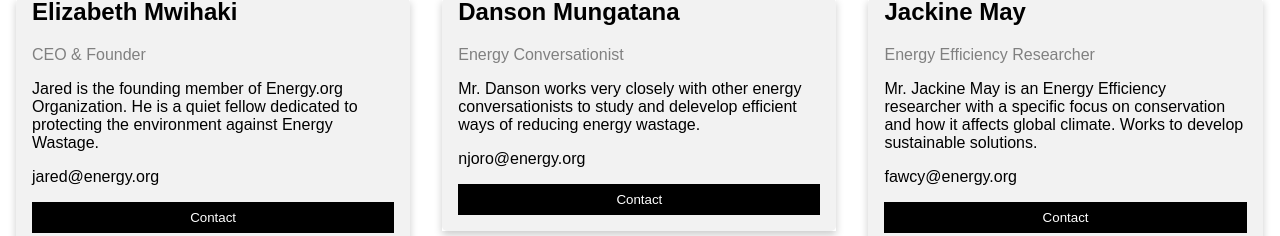
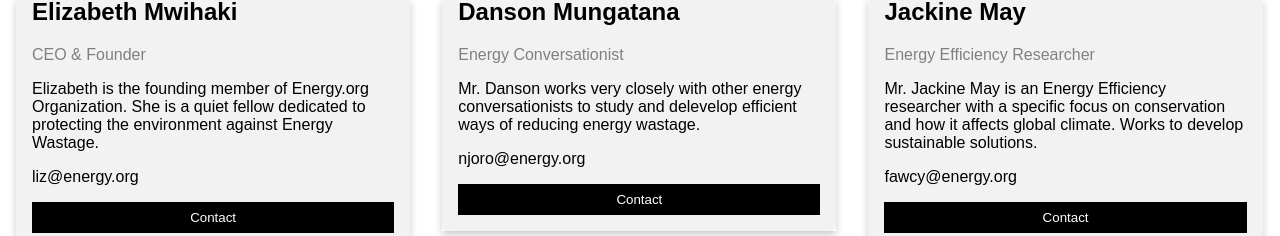
Before and after one commit to fawcett20/energy, a plain HTML site: page about.html in a window 1280 px wide. Shown: the part 816-1052 px from the top of the page. Drawn offline with Linux system fonts and the light colour scheme.

Commit message:
Update about.html

```diff
--- a/about.html
+++ b/about.html
@@ -47,8 +47,8 @@
               <div class="container">
                 <h2>Elizabeth Mwihaki</h2>
                 <p class="title">CEO & Founder</p>
-                <p>Jared is the founding member of Energy.org Organization. He is a quiet fellow dedicated to protecting the environment against Energy Wastage.</p>
-                <p>jared@energy.org</p>
+                <p>Elizabeth is the founding member of Energy.org Organization. She is a quiet fellow dedicated to protecting the environment against Energy Wastage.</p>
+                <p>liz@energy.org</p>
                 <p><button class="button">Contact</button></p>
               </div>
             </div>
```
